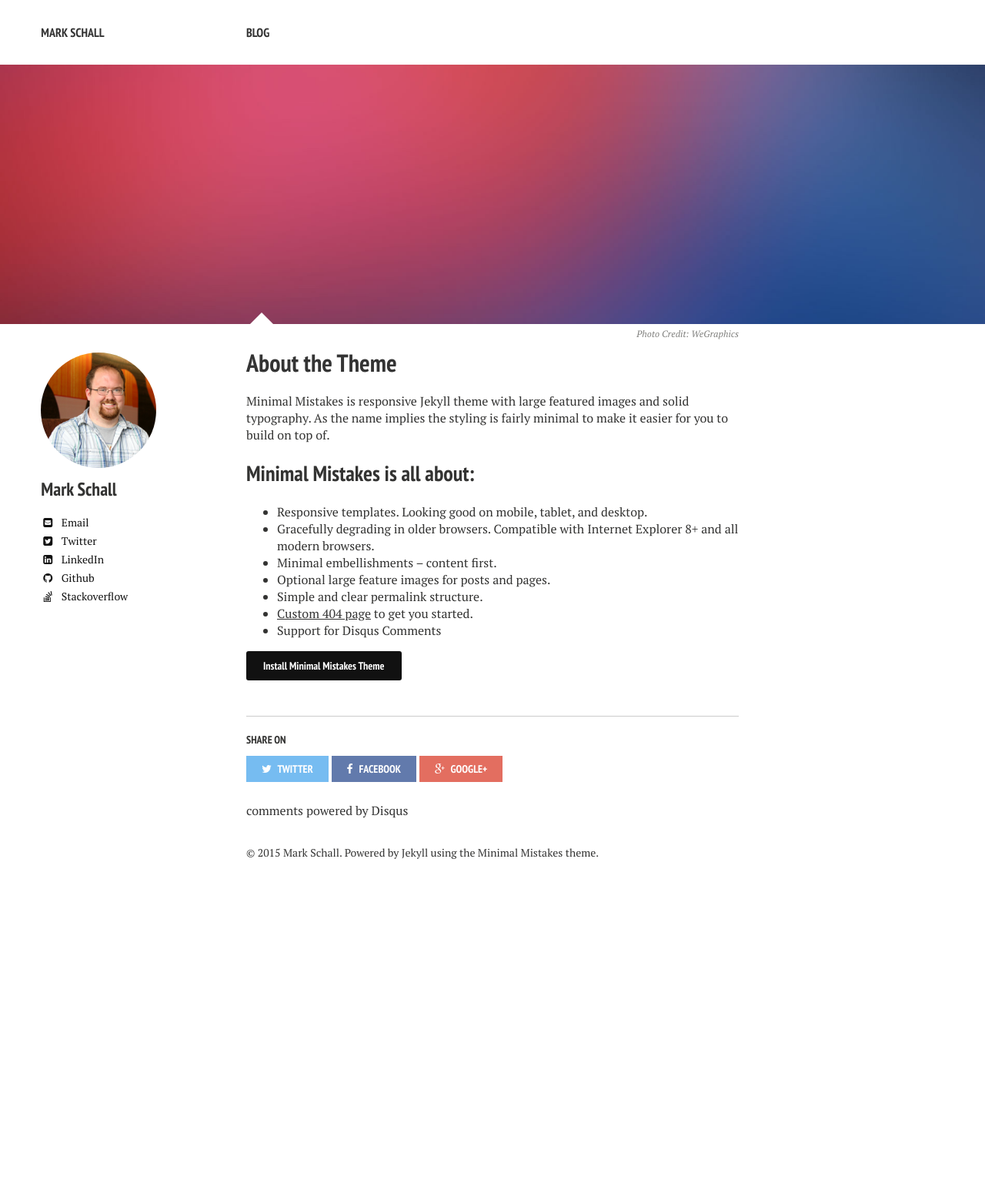
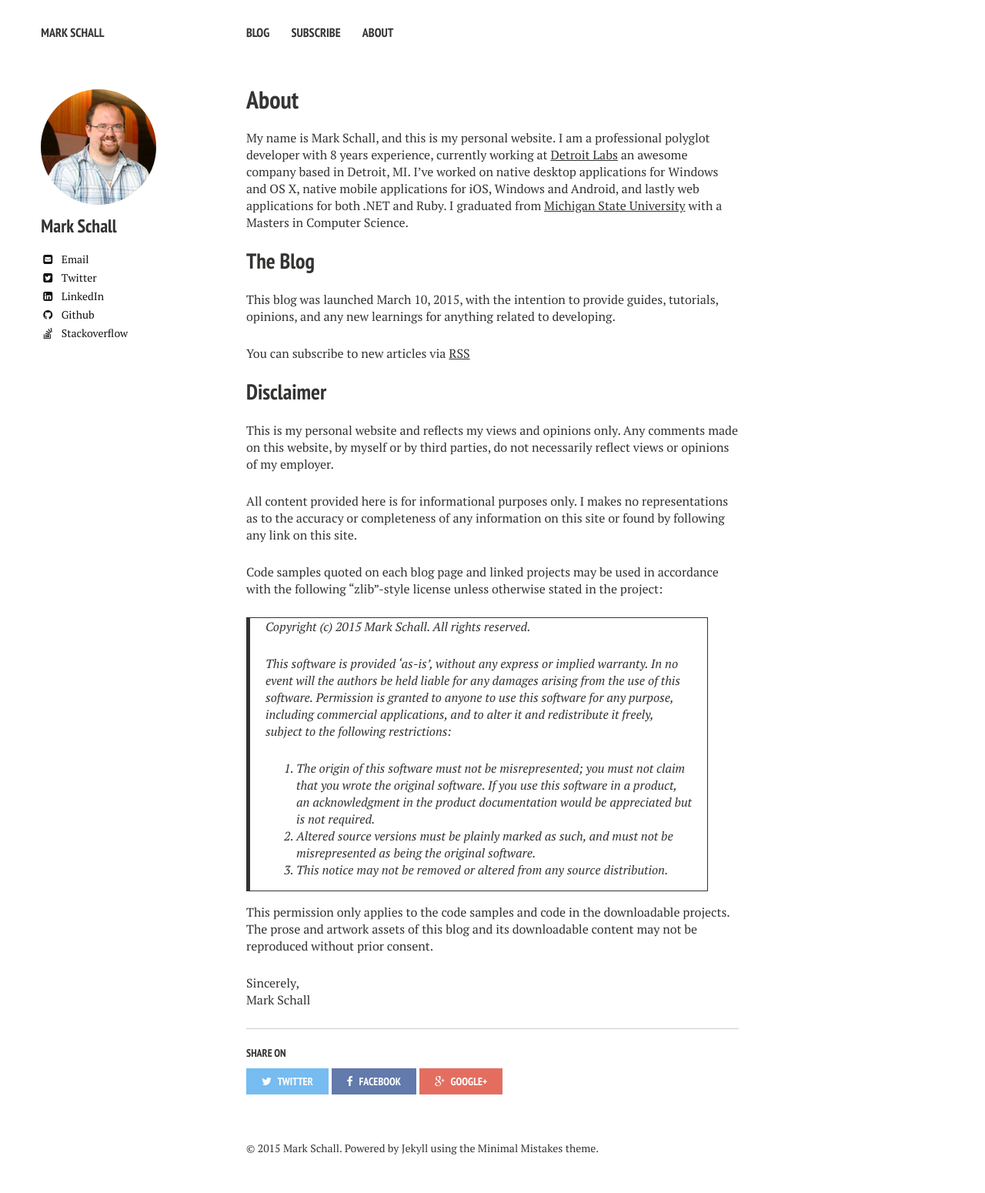
Before and after one commit to maschall/maschall.github.io, a Jekyll site: the page built from about/index.md, in a window 1280 px wide. Shown: the whole page at 77% size. Built offline with Jekyll 4.4.1, drawn with Linux system fonts in a browser that asks for light colours; nearby versions of some CDN libraries; comment, search, counter and statistics services are not loaded; before the commit the page ends 1166 px from its top, so only the background shows below that.

Commit message:
adding the about page back

```diff
--- a/_data/navigation.yml
+++ b/_data/navigation.yml
@@ -2,3 +2,9 @@
 
 - title: Blog
   url: /posts/
+
+- title: Subscribe
+  url: http://feeds.feedburner.com/maschall
+
+- title: About
+  url: /about/
--- a/_sass/typography.scss
+++ b/_sass/typography.scss
@@ -108,9 +108,10 @@
    ========================================================================== */
 
 blockquote {
-	margin-left: -28px;
-	padding-left: 20px;
-	border-left: 8px solid $border-color;
+	margin-left: 0px;
+	padding: 0px 20px;
+	border: 1px solid $border-color;
+	border-left: thick solid $border-color;
 	font-family: $alt-font;
 	font-style: italic;
 }
--- a/about/index.md
+++ b/about/index.md
@@ -1,25 +1,35 @@
 ---
 layout: page
-title: About the Theme
-tags: [about, Jekyll, theme, responsive]
-modified: 2014-08-08T20:53:07.573882-04:00
-comments: true
-image:
-  feature: sample-image-2.jpg
-  credit: WeGraphics
-  creditlink: http://wegraphics.net/downloads/free-ultimate-blurred-background-pack/
+title: About
+tags: [about]
+modified:
 ---
 
-Minimal Mistakes is responsive Jekyll theme with large featured images and solid typography. As the name implies the styling is fairly minimal to make it easier for you to build on top of.
+My name is Mark Schall, and this is my personal website. I am a professional polyglot developer with 8 years experience, currently working at [Detroit Labs](http://www.detroitlabs.com) an awesome company based in Detroit, MI. I've worked on native desktop applications for Windows and OS X, native mobile applications for iOS, Windows and Android, and lastly web applications for both .NET and Ruby.  I graduated from [Michigan State University](http://msu.edu) with a Masters in Computer Science.
 
-## Minimal Mistakes is all about:
+## The Blog
 
-* Responsive templates. Looking good on mobile, tablet, and desktop.
-* Gracefully degrading in older browsers. Compatible with Internet Explorer 8+ and all modern browsers.
-* Minimal embellishments -- content first.
-* Optional large feature images for posts and pages.
-* Simple and clear permalink structure.
-* [Custom 404 page](http://mmistakes.github.io/minimal-mistakes/404.html) to get you started.
-* Support for Disqus Comments
+This blog was launched March 10, 2015, with the intention to provide guides, tutorials, opinions, and any new learnings for anything related to developing.
 
-<a markdown="0" href="{{ site.url }}/theme-setup" class="btn">Install Minimal Mistakes Theme</a>
+You can subscribe to new articles via [RSS](http://feeds.feedburner.com/maschall)
+
+## Disclaimer
+
+This is my personal website and reflects my views and opinions only.  Any comments made on this website, by myself or by third parties, do not necessarily reflect views or opinions of my employer.
+
+All content provided here is for informational purposes only. I makes no representations as to the accuracy or completeness of any information on this site or found by following any link on this site.
+
+Code samples quoted on each blog page and linked projects may be used in accordance with the following "zlib"-style license unless otherwise stated in the project:
+
+> Copyright (c) 2015 Mark Schall. All rights reserved.
+>
+> This software is provided 'as-is', without any express or implied warranty. In no event will the authors be held liable for any damages arising from the use of this software. Permission is granted to anyone to use this software for any purpose, including commercial applications, and to alter it and redistribute it freely, subject to the following restrictions:
+>
+> 1. The origin of this software must not be misrepresented; you must not claim that you wrote the original software. If you use this software in a product, an acknowledgment in the product documentation would be appreciated but is not required.
+> 2. Altered source versions must be plainly marked as such, and must not be misrepresented as being the original software.
+> 3. This notice may not be removed or altered from any source distribution.
+
+This permission only applies to the code samples and code in the downloadable projects. The prose and artwork assets of this blog and its downloadable content may not be reproduced without prior consent.
+
+Sincerely,
+  Mark Schall
```
Also changed, not shown: 404.md (+1 -0 lines).
